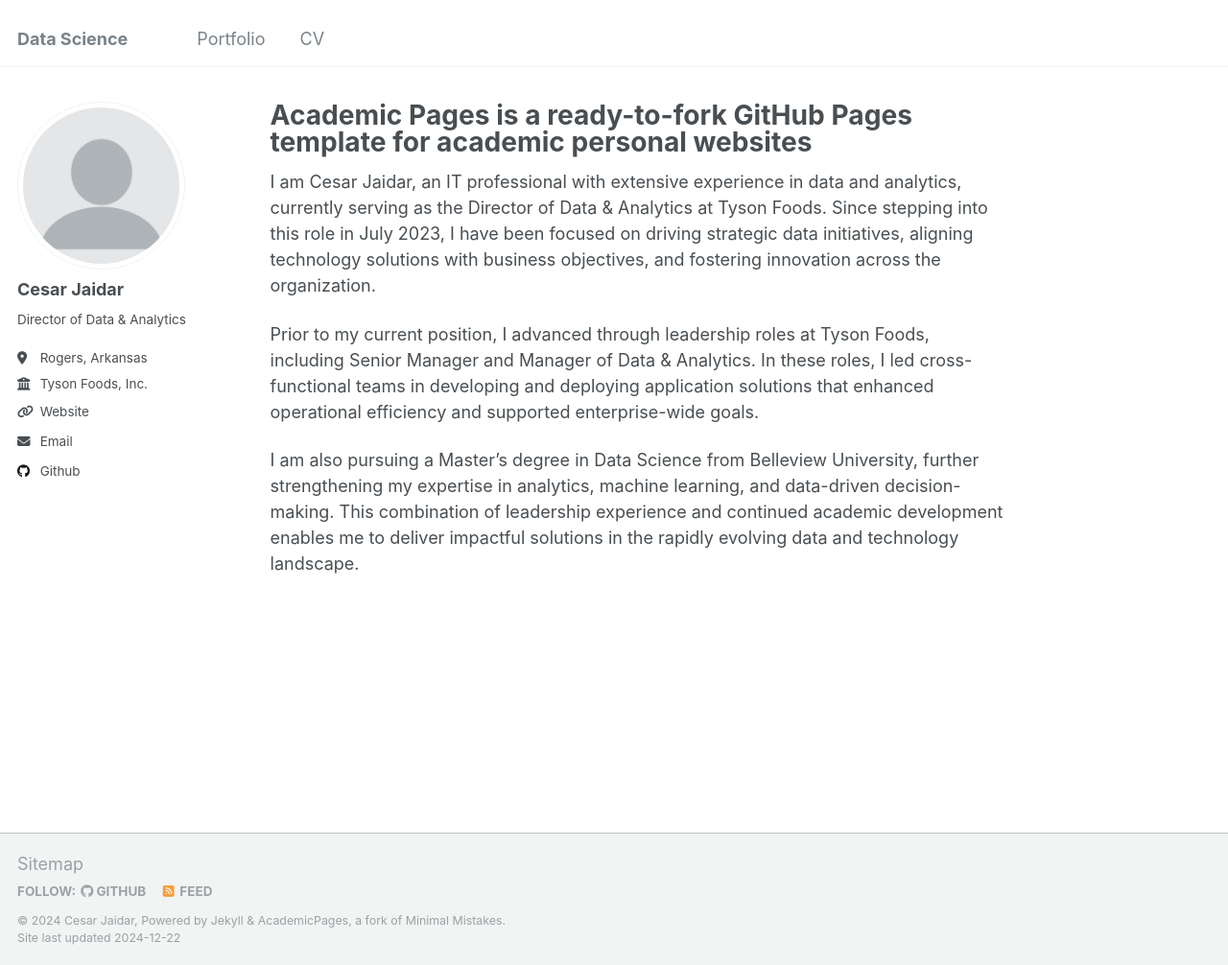
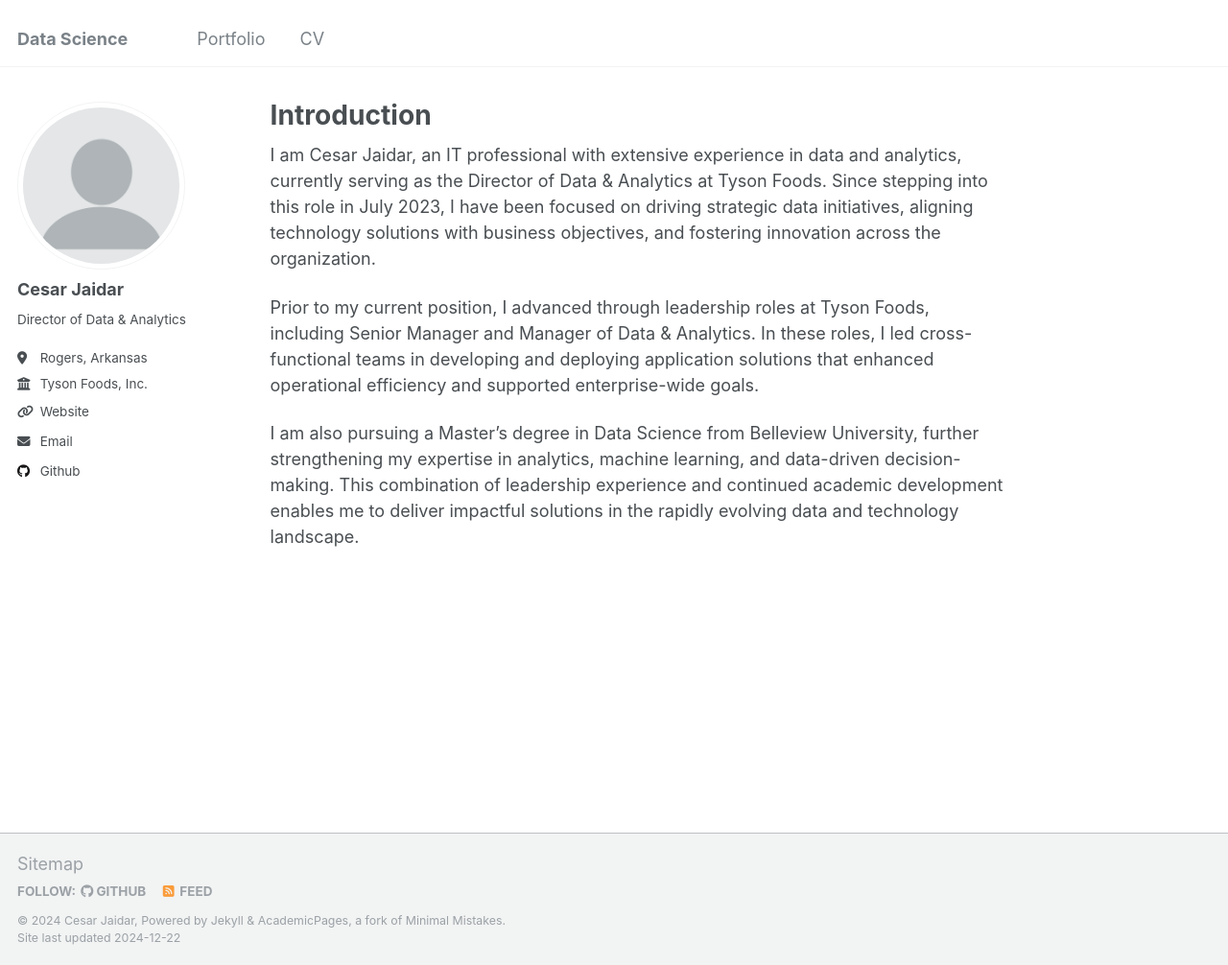
Before and after one commit to cesarjaidar/portfolio, a Jekyll site: the page built from _pages/about.md, in a window 1280 px wide and 1006 px high. Shown: the whole window at 96% size. Built offline with Jekyll 4.4.1, drawn with Linux system fonts in a browser that asks for light colours.

Commit message:
Update about.md

```diff
--- a/_pages/about.md
+++ b/_pages/about.md
@@ -1,6 +1,6 @@
 ---
 permalink: /
-title: "Academic Pages is a ready-to-fork GitHub Pages template for academic personal websites"
+title: "Introduction"
 author_profile: true
 redirect_from:
   - /about/
```
